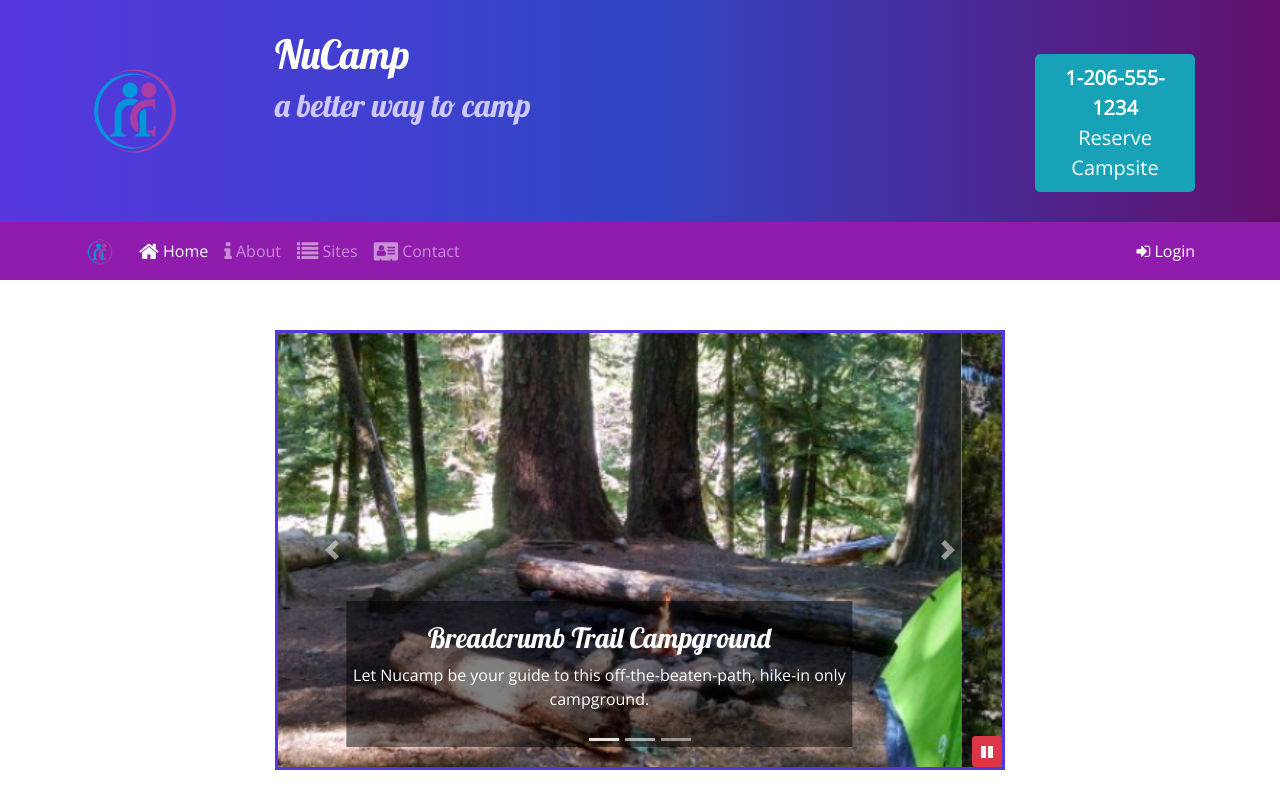
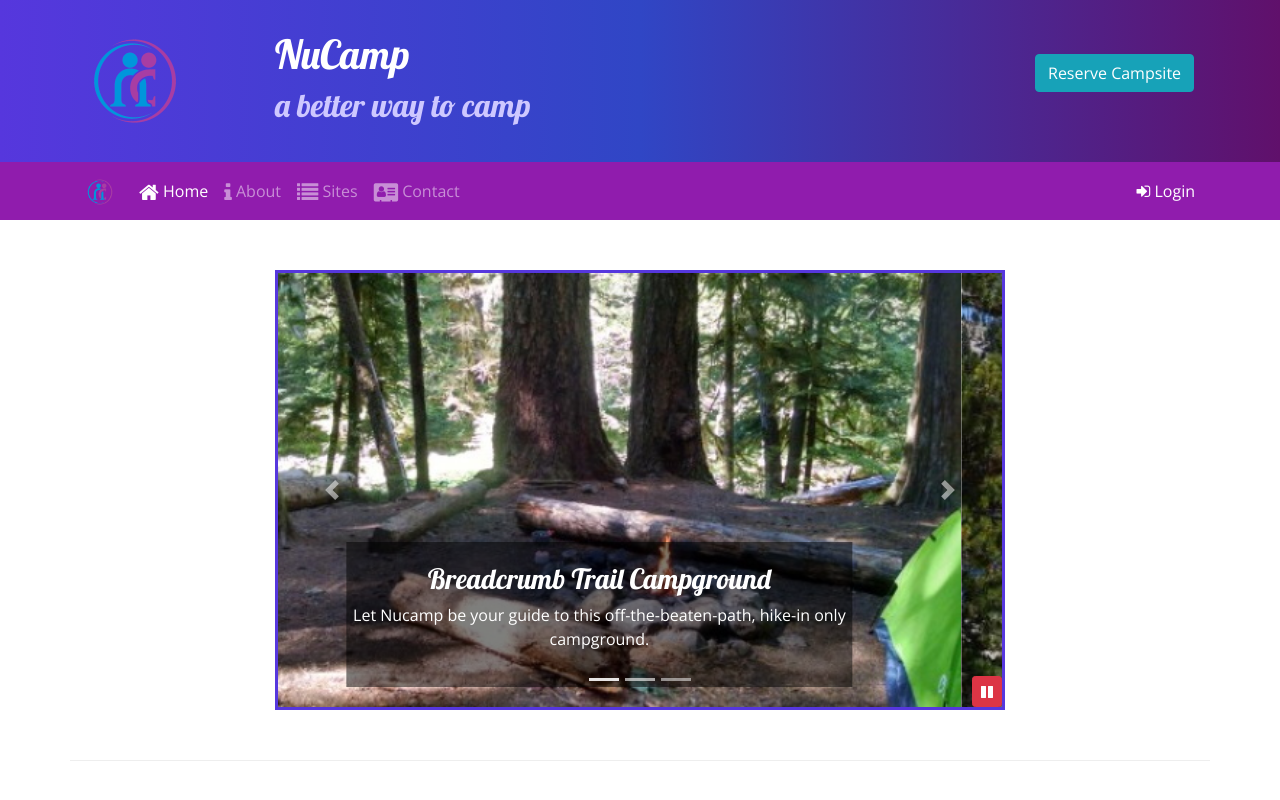
Before and after one commit to EleanorKahn/Wilderness-Bound-Bootstrap, a website: page index.html in a window 1280 px wide. Shown: the top 800 px of the page. Drawn offline with nearby package versions, Linux system fonts and the light colour scheme.

Commit message:
Bootstrap and jQuery Part 2, updated Reserve Campsite button

```diff
--- a/index.html
+++ b/index.html
@@ -27,7 +27,7 @@
                     <h2>a better way to camp</h2>
                 </div>
                 <div class="col col-md-4 col-xl-2 mt-4">
-                    <a><button class="btn btn-info btn-lg" data-toggle="modal" data-target="#reserveModal" <br><strong>1-206-555-1234</strong></br>Reserve Campsite</button></a>
+                    <a class="text-nowrap"><button class="btn btn-info .btn-lg" role="button" data-toggle="modal" data-target="#reserveModal" >Reserve Campsite</button></a>
                 </div>
             </div>
         </div>
@@ -244,47 +244,6 @@
             </div>
         </div>
 
-<!--Reserve a Campsite Form Section--
-        <div class="row row-content">
-            <div class="col col-sm-6 mx-auto">
-                <div class="card">
-                    <h3 class="card-header bg-info text-white">Reserve a Campsite</h3>
-                    <div class="card-body">
-                        <form id="reserveForm">
-                            <div class="form-group row">
-                                <div class="col col-sm-6">
-                                    <label class="col-form-label">Number of Campers</label>
-                                </div>
-                                <div class="col">
-                                    <select name="numCampers" id="numCampers">
-                                        <option>Select</option>
-                                        <option value="1">1</option>
-                                        <option value="2">2</option>
-                                        <option value="3">3</option>
-                                        <option value="4">4</option>
-                                        <option value="5">5</option>
-                                        <option value="6">6</option>
-                                    </select>
-                                </div>
-                            </div>
-                            <div class="form-group row">
-                                <label for="date" class="col-sm-6">Date</label>
-                                <div class="col">
-                                    <input type="date" class="form-control" id="date" name="date" placeholder="Date">
-                                </div>
-                            </div>
-                            <div class="form-group row">
-                                <div class="col">
-                                    <button type="submit" class="btn btn-primary">Search</button>
-                                </div>
-                            </div>
-                        </form>
-                    </div>
-                </div>
-            </div>
-        </div>
-    </div> -->
-
     <footer class="site-footer">
         <div class="container">
             <div class="row">
```
